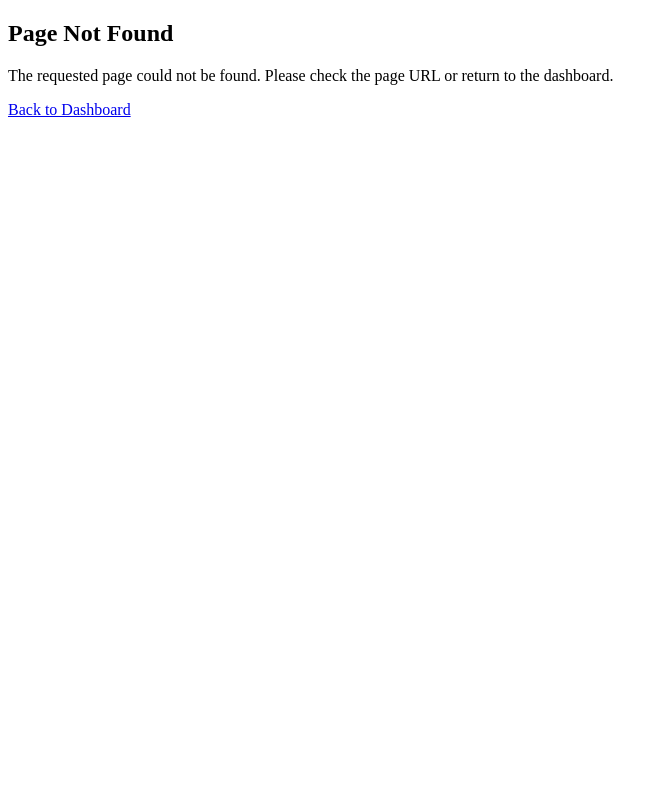
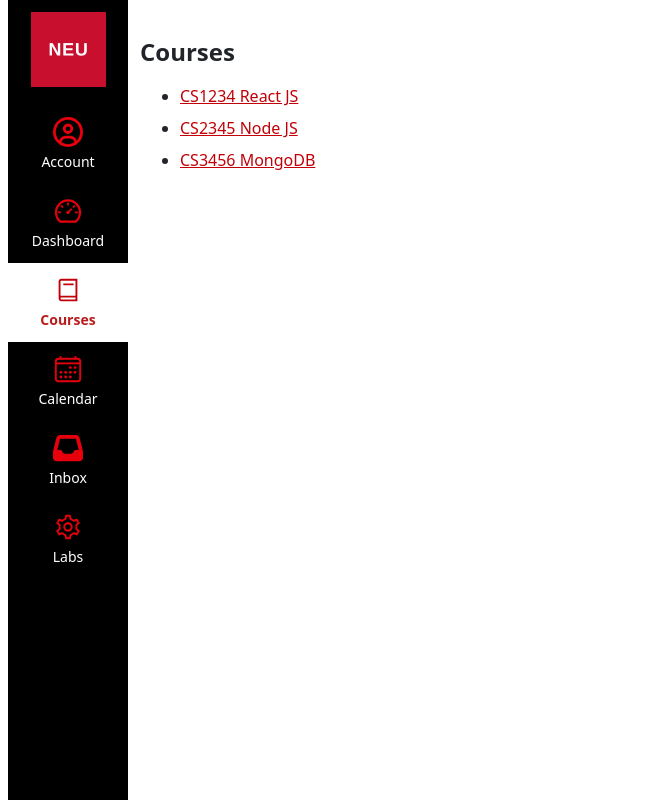
Before and after one commit to Ramandeep2077/webdev-client, a Next.js app: page /courses in a window 1280 px wide. Before the commit this address had no page. Shown: the whole page, without its empty margins (0-664 px from the left). Built offline with nearby package versions, Linux system fonts and the light colour scheme.

Commit message:
Fixing code 3

```diff
--- a/app/(kambaz)/Navigation.tsx
+++ b/app/(kambaz)/Navigation.tsx
@@ -13,7 +13,7 @@ export default function KambazNavigation() {
   const items = [
     { label: "Account", href: "/account", id: "wd-account-link", icon: FaRegCircleUser, active: false },
     { label: "Dashboard", href: "/dashboard", id: "wd-dashboard-link", icon: AiOutlineDashboard, active: pathname === "/dashboard" },
-    { label: "Courses", href: courseMatch ? `/courses/${courseMatch[1]}/home` : "/dashboard", id: "wd-course-link", icon: LiaBookSolid, active: Boolean(courseMatch) },
+    { label: "Courses", href: "/courses", id: "wd-course-link", icon: LiaBookSolid, active: pathname === "/courses" || Boolean(courseMatch) },
     { label: "Calendar", href: "/calendar", id: "wd-calendar-link", icon: IoCalendarOutline, active: false },
     { label: "Inbox", href: "/inbox", id: "wd-inbox-link", icon: FaInbox, active: false },
     { label: "Labs", href: "/labs", id: "wd-labs-link", icon: LiaCogSolid, active: false },
--- /dev/null
+++ b/app/(kambaz)/courses/page.tsx
@@ -0,0 +1,19 @@
+import Link from "next/link";
+import { courses } from "../database";
+
+export default function Courses() {
+  return (
+    <main id="wd-courses-index">
+      <h1 className="mb-4 text-2xl font-semibold">Courses</h1>
+      <ul className="space-y-2">
+        {courses.map((course) => (
+          <li key={course._id}>
+            <Link href={`/courses/${course._id}/home`} className="text-red-700 underline">
+              {course.name}
+            </Link>
+          </li>
+        ))}
+      </ul>
+    </main>
+  );
+}
--- a/app/labs/lab3/ServerInformation.tsx
+++ b/app/labs/lab3/ServerInformation.tsx
@@ -34,10 +34,11 @@ export default async function ServerInformation() {
       <p>Server architecture: {serverInfo.arch}</p>
       <h3>Files read on the server</h3>
       <ul>
-        {files.map((file, index) => (
-          <li key={file}>{file} ({contents[index].length} characters)</li>
+        {files.map((file) => (
+          <li key={file}>{file}</li>
         ))}
       </ul>
+      <p>Read {contents.length} files on the server.</p>
     </div>
   );
 }
```
